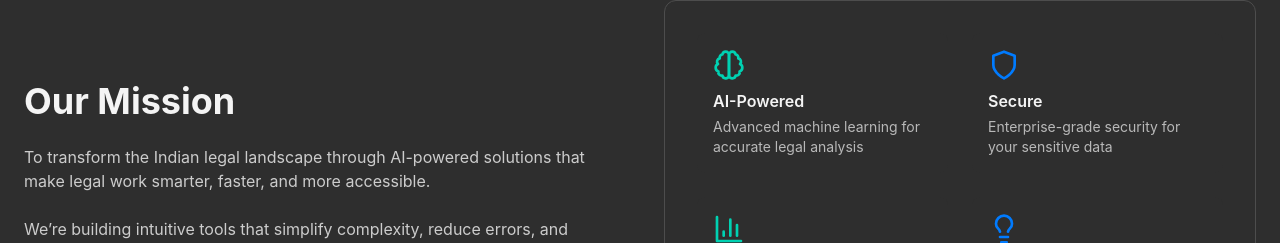
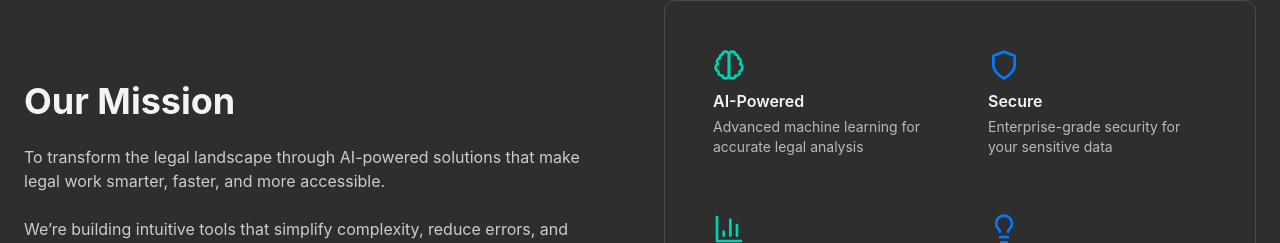
Before and after one commit to abhishekad/Tri-AMP_CoreWebsite, a React (Vite) app: page /about in a window 1280 px wide. Shown: the part 855-1098 px from the top of the page. Built offline with nearby package versions, Linux system fonts and the light colour scheme.

Commit message:
Added removed word Indian Legal landscape

```diff
--- a/src/pages/AboutPage.jsx
+++ b/src/pages/AboutPage.jsx
@@ -154,7 +154,7 @@ const AboutPage = () => {
               </h2>
               <div className="space-y-6 text-light-gray/80">
                 <p>
-                To transform the Indian legal landscape through AI-powered solutions that make legal work smarter, faster, and more accessible.
+                To transform the legal landscape through AI-powered solutions that make legal work smarter, faster, and more accessible.
                 </p>
                 <p>
                 We’re building intuitive tools that simplify complexity, reduce errors, and bridge the gap between individuals and the legal system — empowering everyone to engage with law confidently and efficiently.
```
